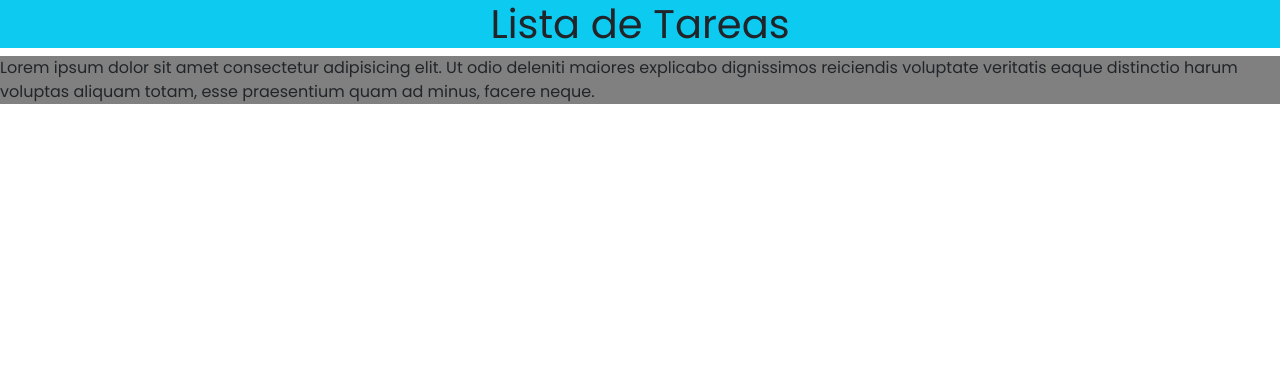
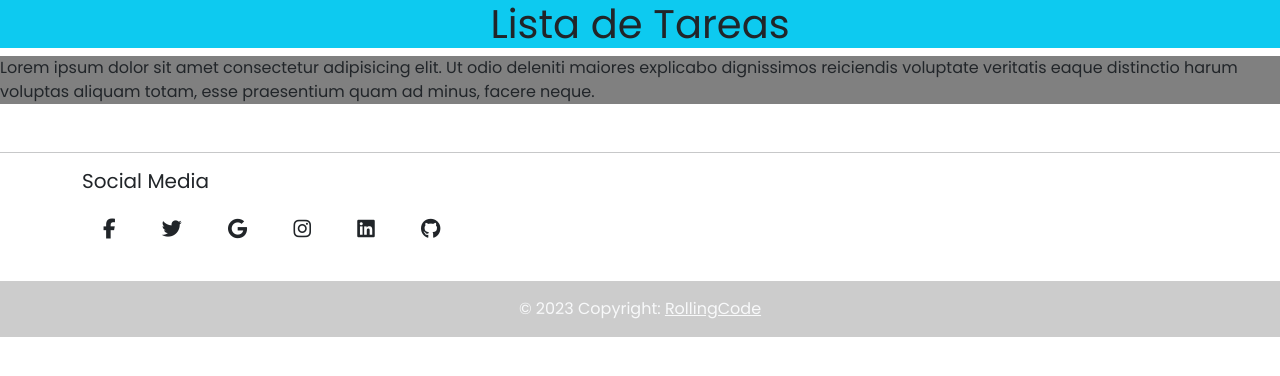
Before and after one commit to NahuelBenitez/ListaDeTareas, a plain HTML site: page index.html in a window 1280 px wide. Drawn offline with nearby package versions, Linux system fonts and the light colour scheme.

Commit message:
se agrego footer

```diff
--- a/index.html
+++ b/index.html
@@ -8,7 +8,7 @@
     <meta name="keywords" content="lista, tareas, agenda, organizar">
     <link rel="stylesheet" href="./css/style.css">
     <link href="https://cdn.jsdelivr.net/npm/bootstrap@5.3.0-alpha1/dist/css/bootstrap.min.css" rel="stylesheet" integrity="sha384-GLhlTQ8iRABdZLl6O3oVMWSktQOp6b7In1Zl3/Jr59b6EGGoI1aFkw7cmDA6j6gD" crossorigin="anonymous">
-
+    <script src="https://kit.fontawesome.com/1cb0a930bb.js" crossorigin="anonymous"></script>
     <title>Lista de Tareas</title>
 </head>
 <body>
@@ -19,7 +19,71 @@
        <form action=""></form>
        <p>Lorem ipsum dolor sit amet consectetur adipisicing elit. Ut odio deleniti maiores explicabo dignissimos reiciendis voluptate veritatis eaque distinctio harum voluptas aliquam totam, esse praesentium quam ad minus, facere neque.</p>
     </main>
-    <footer></footer>
+    <footer class="mt-5">
+        <hr>
+   <section class="container mb-4">
+
+          <h5>Social Media</h5>
+          <a href="https://www.facebook.com/"
+            role="button"
+            data-mdb-ripple-color="light"
+            class="btn btn-link btn-floating btn-lg text-dark m-1"> <i class="fab fa-facebook-f"></i
+          ></a>
+
+          <!-- Twitter -->
+          <a
+            class="btn btn-link btn-floating btn-lg text-dark m-1"
+            href="https://www.twitter.com/"
+            role="button"
+            data-mdb-ripple-color="light"
+            ><i class="fab fa-twitter"></i
+          ></a>
+
+          <!-- Google -->
+          <a
+            class="btn btn-link btn-floating btn-lg text-dark m-1"
+            href="https://www.gmail.com/"
+            role="button"
+            data-mdb-ripple-color="light"
+            ><i class="fab fa-google"></i
+          ></a>
+
+          <!-- Instagram -->
+          <a
+            class="btn btn-link btn-floating btn-lg text-dark m-1"
+            href="https://www.Instagram.com/"
+            role="button"
+            data-mdb-ripple-color="light"
+            ><i class="fab fa-instagram"></i
+          ></a>
+
+          <!-- Linkedin -->
+          <a
+            class="btn btn-link btn-floating btn-lg text-dark m-1"
+            href="https://www.linkedin.com/"
+            role="button"
+            data-mdb-ripple-color="light"
+            ><i class="fab fa-linkedin"></i
+          ></a>
+          <!-- Github -->
+          <a
+            class="btn btn-link btn-floating btn-lg text-dark m-1"
+            href="https://github.com/"
+            role="button"
+            data-mdb-ripple-color="light"
+            ><i class="fab fa-github"></i
+          ></a>
+        </section>
+
+      <!-- Grid container -->
+
+      <!-- Copyright -->
+      <div class="text-center text-light p-3" style="background-color: rgba(0, 0, 0, 0.2);">
+        © 2023 Copyright:
+        <a class="text-light" href="./index.html">RollingCode</a>
+      </div>
+
+        </footer>
     <script src="https://cdn.jsdelivr.net/npm/bootstrap@5.3.0-alpha1/dist/js/bootstrap.bundle.min.js" integrity="sha384-w76AqPfDkMBDXo30jS1Sgez6pr3x5MlQ1ZAGC+nuZB+EYdgRZgiwxhTBTkF7CXvN" crossorigin="anonymous"></script>
     <script src="./JS/app.js"></script>
 </body>
```
